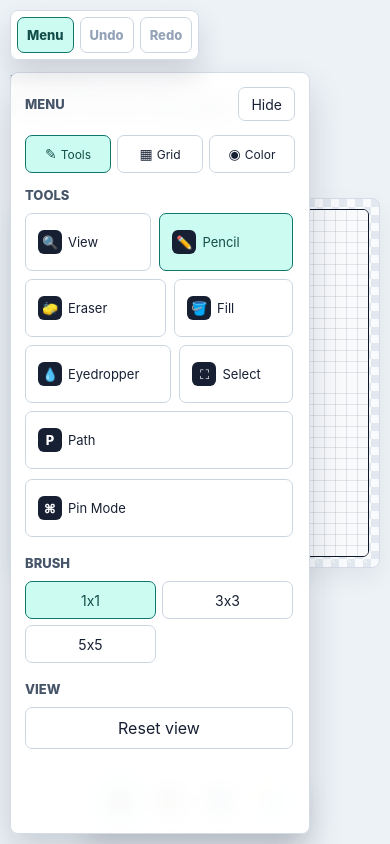
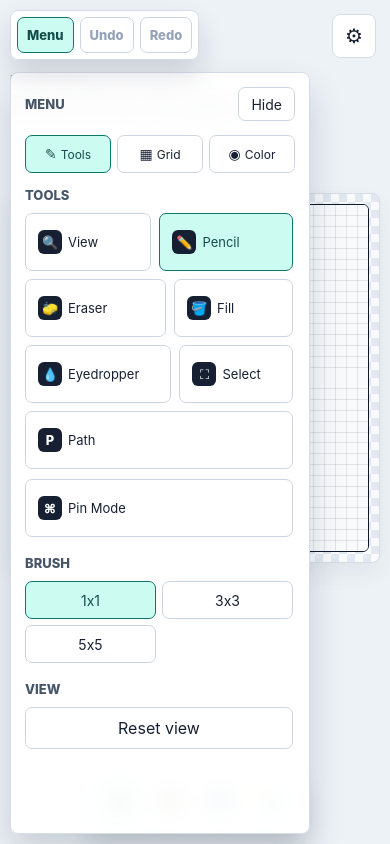
Before and after one commit to Quirel64/markit2d, a React (Vite) app: page / in a window 390 px wide. Built offline with nearby package versions, Linux system fonts and the light colour scheme.

Commit message:
css for mobile cog float button

```diff
--- a/src/App.css
+++ b/src/App.css
@@ -728,6 +728,19 @@ button:disabled {
     padding: 72px 10px 10px;
   }
 
+  .topbar {
+    padding-right: 56px;
+  }
+
+  .settings-btn {
+    position: fixed;
+    z-index: 40;
+    top: 14px;
+    right: 14px;
+    width: 44px;
+    height: 44px;
+  }
+
   .panel {
     padding: 12px;
   }
```
